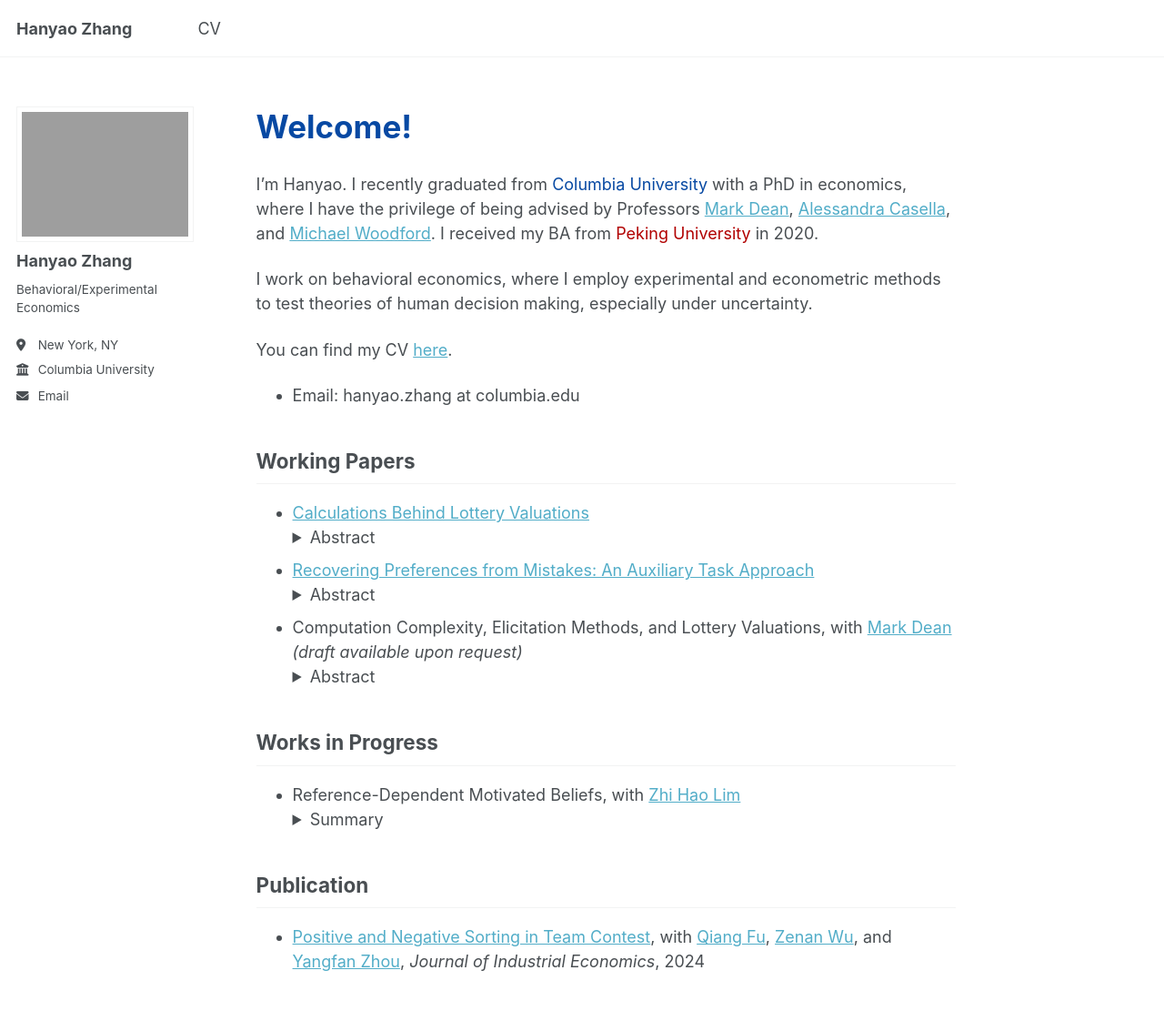
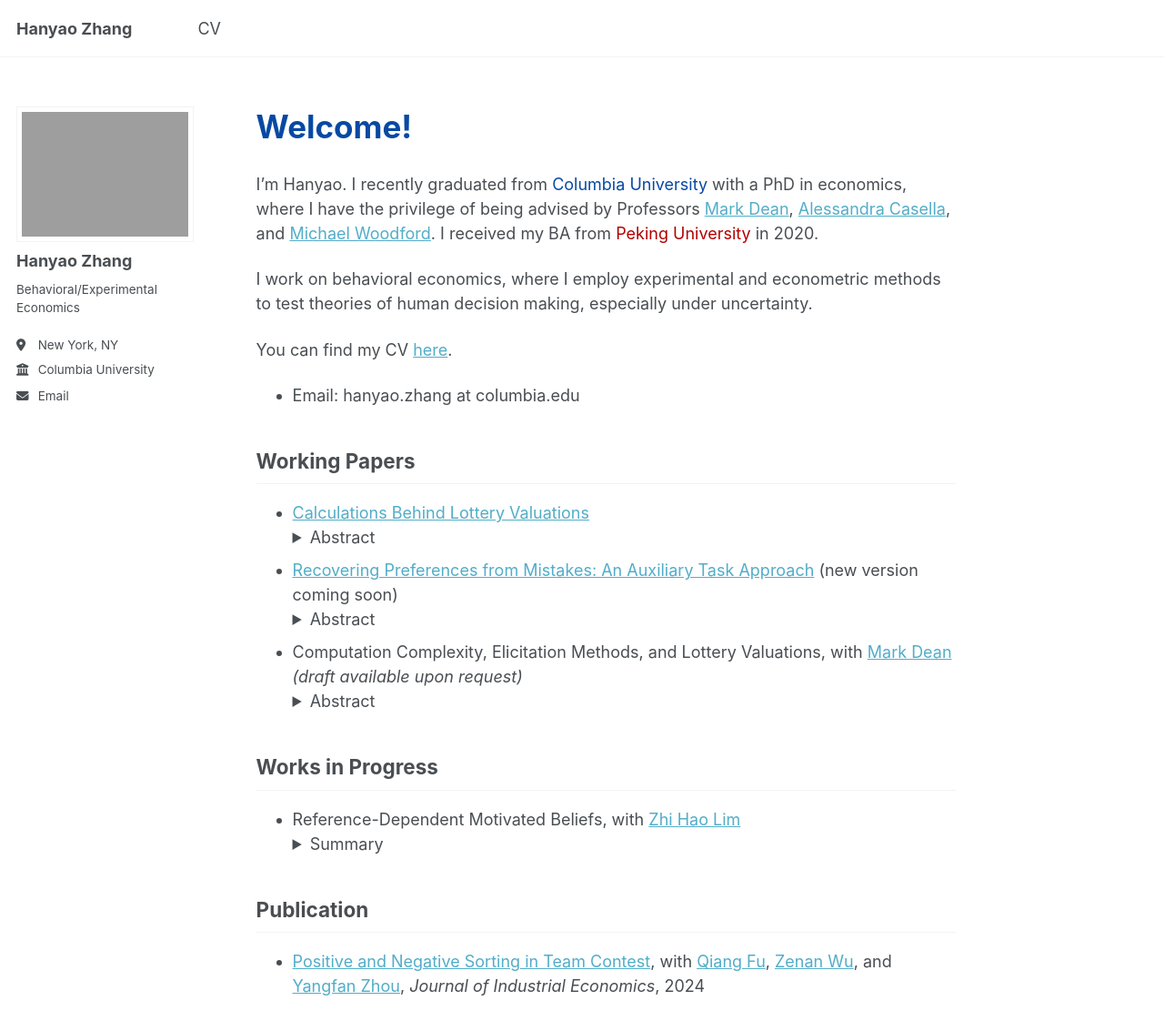
Before and after one commit to Tututuu/Tututuu.github.io, a Jekyll site: the page built from _pages/about.md, in a window 1280 px wide and 1304 px high. Shown: the top 1133 px of the window at 91% size. Built offline with Jekyll 4.4.1, drawn with Linux system fonts in a browser that asks for light colours.

Commit message:
updated mistakes paper status

```diff
--- a/_pages/about.md
+++ b/_pages/about.md
@@ -26,7 +26,7 @@ You can find my CV <a href="../cv">here</a>.
     I introduce a novel experimental design tracking experimental subjects' calculations when valuing lotteries. The calculations predominantly fall into three groups: expected values, linear functions of monetary outcomes, or those unmatched to lottery primitives. Calculations exhibit remarkable within-subject stability alongside substantial between-subject heterogeneity. Calculations strongly predict valuations: subjects performing expected values-related calculations display near risk-neutrality, while on average, other subjects' valuations display extreme unresponsiveness to changes in probabilities. An analysis by calculation group reveals distinct behavioral mechanisms driving behaviors: adoption of expected-value calculations is consistent with the reductions in implementation costs from the provided calculator, while the linear functions of monetary outcomes are consistent with the theory of attribute substitution(Kahneman and Frederick, 2002).
   </details>
 
-- <a href="../files/mistakes.pdf" target="_blank" onclick="gtag('event', 'download', {'event_category': 'PDF', 'event_label': 'Mistakes Paper'});">Recovering Preferences from Mistakes: An Auxiliary Task Approach</a>
+- <a target="_blank" onclick="gtag('event', 'download', {'event_category': 'PDF', 'event_label': 'Mistakes Paper'});">Recovering Preferences from Mistakes: An Auxiliary Task Approach</a> (new version coming soon)
   <details>
   <summary>Abstract</summary>
     Risk preferences recovered from lottery valuation data are not robust to unverifiable assumptions about the structure of mistakes in the valuations. To address this, we develop a novel approach utilizing Oprea's (2024) deterministic mirrors -- deterministic payments that preserve key structural features of lotteries. We estimate the mistake structure in deterministic mirrors -- where certain payments enable identification of mistake patterns -- through a mixture model incorporating two types of mistakes frequently observed, then apply these estimates to correct lottery valuations. The corrected valuations are closer to risk neutrality than raw valuations; when they deviate from risk neutrality, they are predominantly risk averse. These patterns align the corrected valuations with expected utility theory, in contrast to the raw valuations which exhibit strong probability weighting. Our approach offers a generalizable framework for preference recovery: researchers can use auxiliary tasks with known correct answers to discipline assumptions about mistakes.
```
